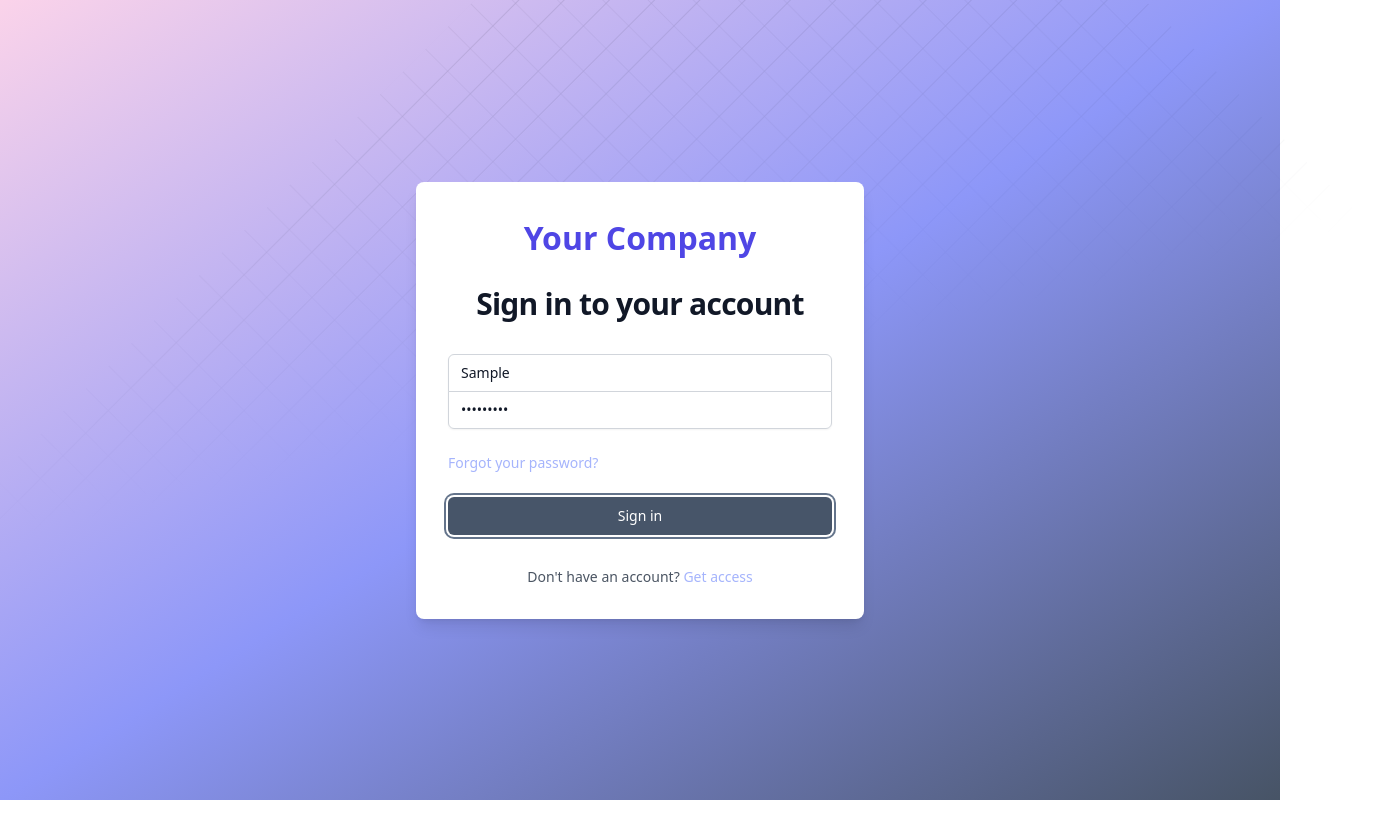
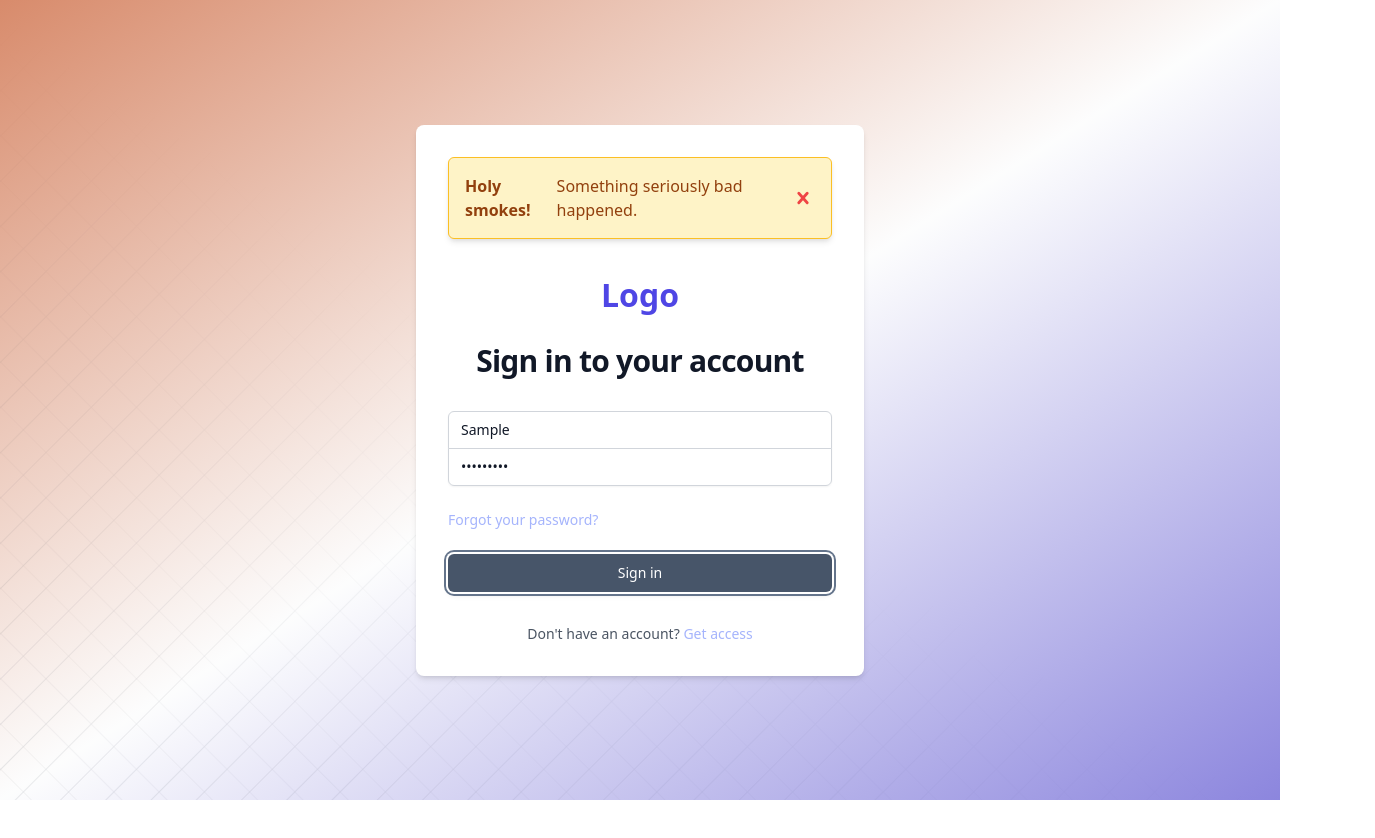
Before and after one commit to benderbinary/elboard, a Vue app: page /login in a window 1280 px wide. Both pictures are taken after typing "Sample", "Sample123" into the empty fields and a click on the button "Sign in". Shown: the top 838 px of the page, 1375 px wide, since content can reach past the window. After the commit the page ends 800 px from the top, so only its background shows below. Built offline with nearby package versions, Linux system fonts and the light colour scheme; no server answers.

Commit message:
Signin white bg

```diff
--- a/src/components/SignIn.vue
+++ b/src/components/SignIn.vue
@@ -1,21 +1,35 @@
 <template>
     <div class="relative flex min-h-screen items-center justify-center bg-gray-50 py-12 px-4 sm:px-6 lg:px-8">
-        <div class="absolute inset-0 bg-gradient-to-br from-pink-200 via-indigo-400 to-slate-700 opacity-90"></div>
+        <div class="absolute inset-0 bg-gradient-to-br from-orange-700 via-white to-indigo-700 opacity-60"></div>
         <div
-            class="absolute inset-0 text-slate-900/[0.17] [mask-image:linear-gradient(to_bottom_left,white,transparent,transparent)] transform -rotate-45">
+            class="absolute inset-0 text-slate-900/[0.09] [mask-image:linear-gradient(to_bottom_left,transparent,transparent,white)]">
             <svg class="absolute inset-0 h-full w-full" xmlns="http://www.w3.org/2000/svg">
                 <defs>
-                    <pattern id="grid-bg" width="32" height="32" patternUnits="userSpaceOnUse" x="100%"
-                        patternTransform="translate(0 -1)">
+                    <pattern id="grid-bg" width="32" height="32" patternUnits="userSpaceOnUse"
+                        patternTransform="rotate(-45)">
                         <path d="M0 32V.5H32" fill="none" stroke="currentColor"></path>
                     </pattern>
                 </defs>
                 <rect width="100%" height="100%" fill="url(#grid-bg)"></rect>
             </svg>
         </div>
-        <div class="relative z-10 w-full max-w-md space-y-8 bg-white p-8 rounded-lg shadow-lg">
+        <div class="relative z-10 w-full max-w-md space-y-8 p-8 rounded-lg bg-white shadow-md">
+            <transition name="slide-fade" mode="out-in">
+                <div v-if="loginError" key="alert" class="alert" role="alert">
+                    <strong class="font-bold">Holy smokes!</strong>
+                    <span class="block sm:inline">Something seriously bad happened.</span>
+                    <span class="close-btn" @click="closeAlert">
+                        <svg class="fill-current h-6 w-6 text-red-500" role="button" xmlns="http://www.w3.org/2000/svg"
+                            viewBox="0 0 20 20">
+                            <title>Close</title>
+                            <path
+                                d="M14.348 14.849a1.2 1.2 0 0 1-1.697 0L10 11.819l-2.651 3.029a1.2 1.2 0 1 1-1.697-1.697l2.758-3.15-2.759-3.152a1.2 1.2 0 1 1 1.697-1.697L10 8.183l2.651-3.031a1.2 1.2 0 1 1 1.697 1.697l-2.758 3.152 2.758 3.15a1.2 1.2 0 0 1 0 1.698z" />
+                        </svg>
+                    </span>
+                </div>
+            </transition>
             <div>
-                <h2 class="company-title">Your Company</h2>
+                <h2 class="company-title">Logo</h2>
                 <h2 class="mt-6 text-center text-3xl font-bold tracking-tight text-gray-900">Sign in to your account
                 </h2>
             </div>
@@ -43,7 +57,7 @@
                 </div>
                 <div>
                     <button type="submit"
-                        class="group relative flex w-full justify-center rounded-md border border-transparent bg-slate-600 py-2 px-4 text-sm font-medium text-white hover:bg-slate-700 focus:outline-none focus:ring-2 focus:ring-slate-500 focus:ring-offset-2">
+                        class="group relative flex w-full justify-center rounded-md border border-transparent bg-slate-600 py-2 px-4 text-sm font-medium text-white hover:bg-slate-700 focus:outline-none focus:ring-2 shadow-md focus:ring-slate-500 focus:ring-offset-2">
                         Sign in
                     </button>
                 </div>
@@ -68,20 +82,29 @@ export default defineComponent({
         const password = ref('');
         const authStore = useAuthStore();
         const router = useRouter();
+        const loginError = ref(false);
 
         const handleSubmit = async () => {
             try {
                 await authStore.login(username.value, password.value);
                 router.push('/dashboard');
+                loginError.value = false;
             } catch (error) {
                 console.error('Login failed:', error);
+                loginError.value = true;
             }
+        };
+
+        const closeAlert = () => {
+            loginError.value = false;
         };
 
         return {
             username,
             password,
             handleSubmit,
+            loginError,
+            closeAlert,
         };
     },
 });
@@ -104,6 +127,37 @@ export default defineComponent({
     font-weight: 700;
     text-align: center;
     color: #4F46E5;
-    /* Indigo 600 color */
+}
+
+.alert {
+    background-color: #FEF3C7;
+    /* Amber 100 */
+    border: 1px solid #FBBF24;
+    /* Amber 500 */
+    color: #92400E;
+    /* Amber 800 */
+    padding: 1rem;
+    border-radius: 0.375rem;
+    position: relative;
+    margin-bottom: 1rem;
+    display: flex;
+    justify-content: space-between;
+    align-items: center;
+    box-shadow: 0 4px 6px -1px rgba(0, 0, 0, 0.1), 0 2px 4px -1px rgba(0, 0, 0, 0.06);
+}
+
+.close-btn {
+    cursor: pointer;
+}
+
+.slide-fade-enter-active,
+.slide-fade-leave-active {
+    transition: all 0.5s ease;
+}
+
+.slide-fade-enter-from,
+.slide-fade-leave-to {
+    transform: translateY(-20px);
+    opacity: 0;
 }
 </style>
--- a/src/helpers/fake-backend.ts
+++ b/src/helpers/fake-backend.ts
@@ -1,10 +1,8 @@
 export { fakeBackend };
 
-// array in local storage for users
 const usersKey = 'vue-3-jwt-refresh-token-users';
 const users: Array<User> = JSON.parse(localStorage.getItem(usersKey) || '[]');
 
-// add test user and save if users array is empty
 if (!users.length) {
     users.push({ id: 1, firstName: 'Test', lastName: 'User', username: 'test', password: 'test', refreshTokens: [] });
     localStorage.setItem(usersKey, JSON.stringify(users));
@@ -23,7 +21,6 @@ function fakeBackend() {
     const realFetch = window.fetch;
     window.fetch = function (input: RequestInfo | URL, init?: RequestInit): Promise<Response> {
         return new Promise((resolve, reject) => {
-            // wrap in timeout to simulate server api call
             setTimeout(handleRoute, 500);
 
             function handleRoute() {
@@ -38,24 +35,24 @@ function fakeBackend() {
                         return revokeToken();
                     case url.endsWith('/users') && method === 'GET':
                         return getUsers();
+                    case method === 'OPTIONS':
+                        return preflight();
                     default:
-                        // pass through any requests not handled above
                         return realFetch(input, init)
                             .then(response => resolve(response))
                             .catch(error => reject(error));
                 }
             }
 
-            // route functions
-
             function authenticate() {
                 const { username, password } = body() as { username: string; password: string };
                 const user = users.find(x => x.username === username && x.password === password);
 
-                if (!user) return error('Username or password is incorrect');
+                if (!user) {
+                    return error('Username or password is incorrect');
+                }
+                user.refreshTokens.push(generateRefreshToken());
 
-                // add refresh token to user
-                user.refreshTokens.push(generateRefreshToken());
                 localStorage.setItem(usersKey, JSON.stringify(users));
 
                 return ok({
@@ -75,8 +72,6 @@ function fakeBackend() {
                 const user = users.find(x => x.refreshTokens.includes(refreshToken));
 
                 if (!user) return unauthorized();
-
-                // replace old refresh token with a new one and save
                 user.refreshTokens = user.refreshTokens.filter(x => x !== refreshToken);
                 user.refreshTokens.push(generateRefreshToken());
                 localStorage.setItem(usersKey, JSON.stringify(users));
@@ -95,8 +90,6 @@ function fakeBackend() {
 
                 const refreshToken = getRefreshToken();
                 const user = users.find(x => x.refreshTokens.includes(refreshToken));
-
-                // revoke token and save
                 if (user) {
                     user.refreshTokens = user.refreshTokens.filter(x => x !== refreshToken);
                     localStorage.setItem(usersKey, JSON.stringify(users));
@@ -113,15 +106,39 @@ function fakeBackend() {
             // helper functions
 
             function ok(body: any) {
-                resolve(new Response(JSON.stringify(body), { status: 200 }));
+                resolve(new Response(JSON.stringify(body), {
+                    status: 200,
+                    headers: corsHeaders()
+                }));
             }
 
             function unauthorized() {
-                resolve(new Response(JSON.stringify({ message: 'Unauthorized' }), { status: 401 }));
+                resolve(new Response(JSON.stringify({ message: 'Unauthorized' }), {
+                    status: 401,
+                    headers: corsHeaders()
+                }));
             }
 
             function error(message: string) {
-                resolve(new Response(JSON.stringify({ message }), { status: 400 }));
+                resolve(new Response(JSON.stringify({ message }), {
+                    status: 400,
+                    headers: corsHeaders()
+                }));
+            }
+
+            function preflight() {
+                resolve(new Response(null, {
+                    status: 204,
+                    headers: corsHeaders()
+                }));
+            }
+
+            function corsHeaders() {
+                return {
+                    'Access-Control-Allow-Origin': 'http://localhost:4000',
+                    'Access-Control-Allow-Methods': 'GET, POST, PUT, DELETE, OPTIONS',
+                    'Access-Control-Allow-Headers': 'Content-Type, Authorization'
+                };
             }
 
             function isLoggedIn() {
--- a/src/stores/authStore.ts
+++ b/src/stores/authStore.ts
@@ -2,7 +2,7 @@ import { defineStore } from 'pinia';
 import { fetchWrapper } from '@/helpers/fetch-wrapper';
 import router from '@/router/index';
 
-const baseUrl = import.meta.env.VITE_BORED_API_BASE_URL;
+const baseUrl = import.meta.env.VITE_FAKE_LOGIN_API_URL;
 
 interface User {
     jwtToken: string;
@@ -23,17 +23,17 @@ export const useAuthStore = defineStore({
     actions: {
         async login(username: string, password: string) {
             console.log('baseUrl ', baseUrl);
-            this.user = await fetchWrapper.post(`${baseUrl}/authenticate`, { username, password }, { credentials: 'include' });
+            this.user = await fetchWrapper.post(`${baseUrl}/users/authenticate`, { username, password }, { credentials: 'include' });
             this.startRefreshTokenTimer();
         },
         logout() {
-            fetchWrapper.post(`${baseUrl}/revoke-token`, {}, { credentials: 'include' });
+            fetchWrapper.post(`${baseUrl}/users/revoke-token`, {}, { credentials: 'include' });
             this.stopRefreshTokenTimer();
             this.user = null;
             router.push('/login');
         },
         async refreshToken() {
-            this.user = await fetchWrapper.post(`${baseUrl}/refresh-token`, {}, { credentials: 'include' });
+            this.user = await fetchWrapper.post(`${baseUrl}/users/refresh-token`, {}, { credentials: 'include' });
             this.startRefreshTokenTimer();
         },
         startRefreshTokenTimer() {
```
Also changed, not shown: 1 other file (tests, documents, lock files or other folders).
